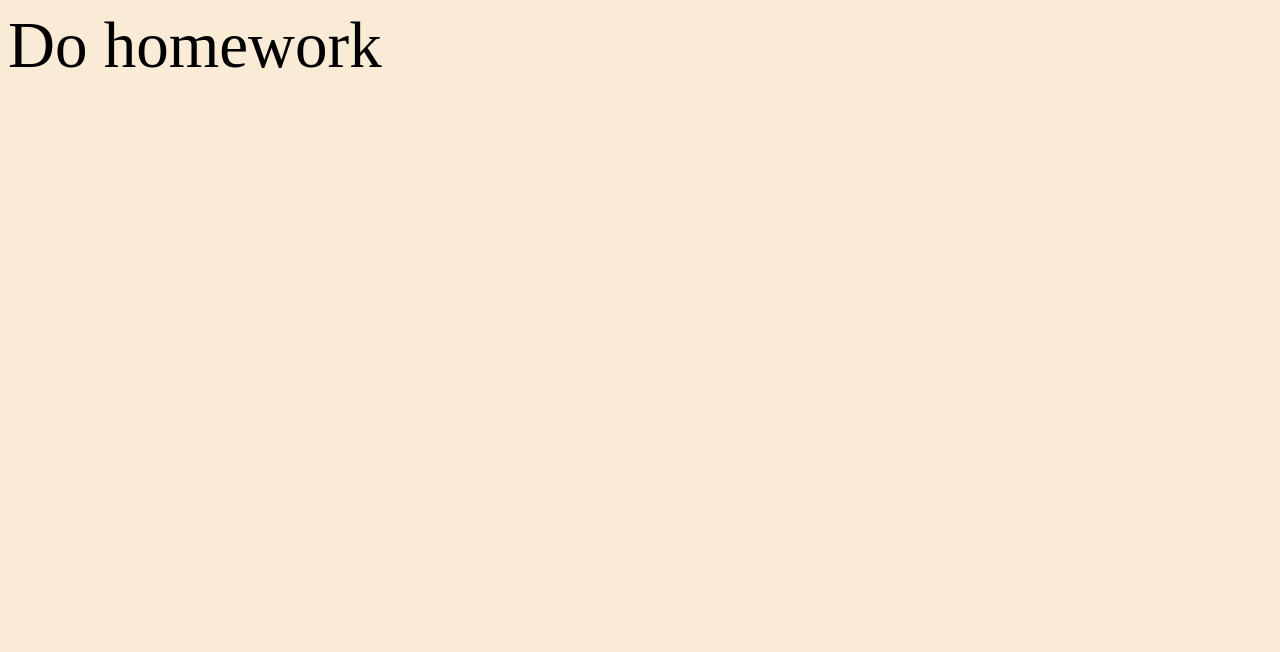
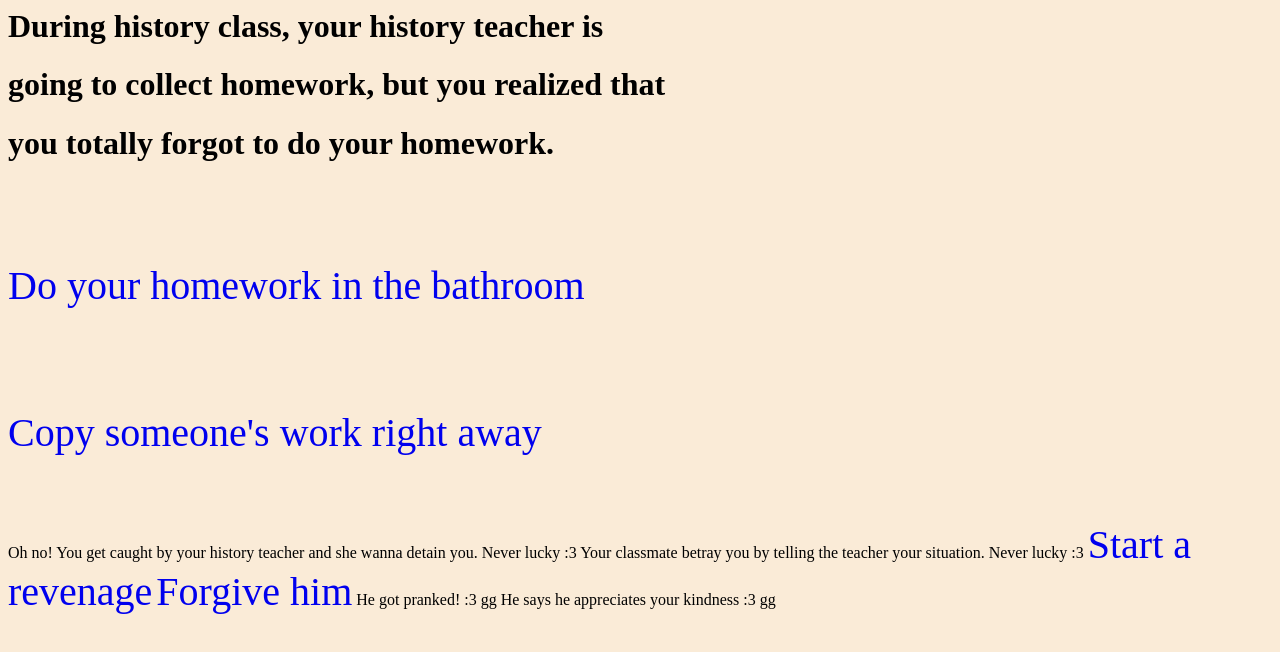
Before and after one commit to YangMissionBit/Overwatch, a plain HTML site: page homework.html in a window 1280 px wide. Drawn offline with Linux system fonts and the light colour scheme.

Commit message:
today sucks

```diff
--- a/homework.html
+++ b/homework.html
@@ -3,4 +3,24 @@
         <link rel="stylesheet" href="Font%20size.css">
     </head>
 
-    <p>Do homework</p>
+    <h1>During history class, your history teacher is</h1>
+    <h1>going to collect homework, but you realized that</h1>
+        <h1>you totally forgot to do your homework. </h1>
+
+    <a href="Caught.html"><div>Do your homework in the bathroom</div></a>
+
+    <a href="Betray.html"><div>Copy someone's work right away</div></a>
+
+</p>
+
+Oh no! You get caught by your history teacher and she wanna detain you. Never lucky :3
+
+Your classmate betray you by telling the teacher your situation. Never lucky :3
+
+<a href="prank">Start a revenage</a>
+
+<a href="appreciation">Forgive him</a>
+
+He got pranked! :3 gg
+
+He says he appreciates your kindness :3 gg
```
Also changed, not shown: bedroom.html (+1 -1 lines), cake.html (+3 -1 lines).
